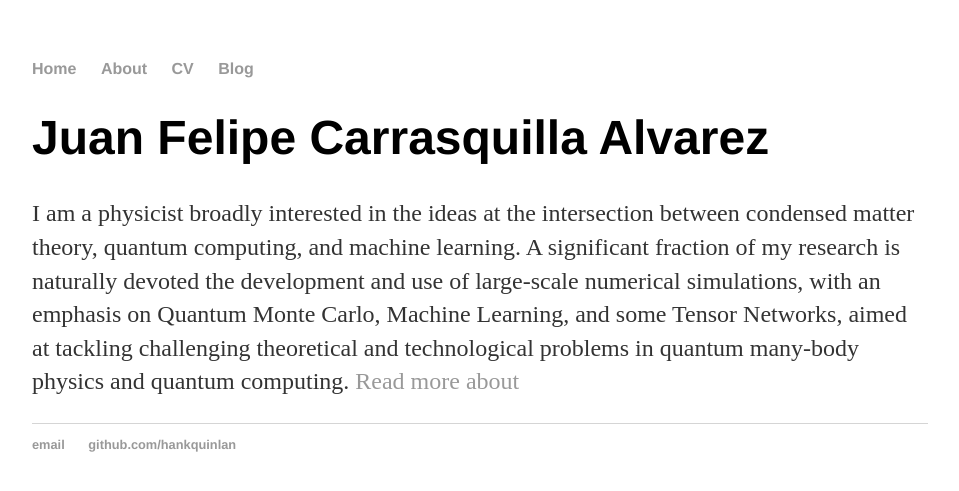
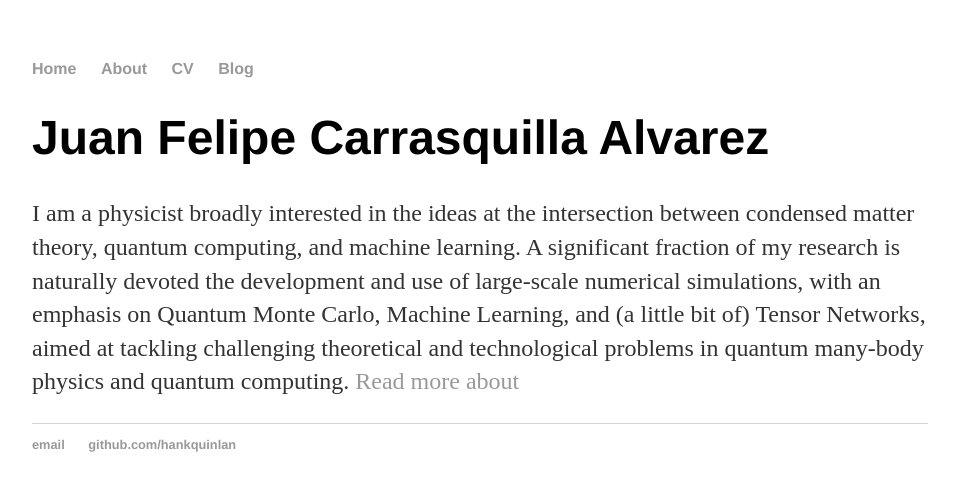
Before and after one commit to carrasqu/carrasqu.github.io, a Jekyll site: the page built from index.html, in a window 1280 px wide. Shown: the top 491 px of the page, without its empty margins (160-1119 px from the left). Built offline with Jekyll 4.4.1, drawn with Linux system fonts in a browser that asks for light colours.

Commit message:
fixed name

```diff
--- a/index.html
+++ b/index.html
@@ -1,8 +1,8 @@
 ---
 layout: default
-title: Hank Quinlan, Horrible Cop
+title: Juan Felipe Carrasquilla Alvarez
 ---
 <div class="blurb">
 	<h1>Juan Felipe Carrasquilla Alvarez</h1>
-	<p> I am a physicist broadly interested in the ideas at the intersection between condensed matter theory, quantum computing, and machine learning. A significant fraction of my research is naturally devoted the development and use of large-scale numerical simulations, with an emphasis on Quantum Monte Carlo, Machine Learning, and some Tensor Networks, aimed at tackling challenging theoretical and technological problems in quantum many-body physics and quantum computing. <a href="/about">Read more about </a></p>
+	<p> I am a physicist broadly interested in the ideas at the intersection between condensed matter theory, quantum computing, and machine learning. A significant fraction of my research is naturally devoted the development and use of large-scale numerical simulations, with an emphasis on Quantum Monte Carlo, Machine Learning, and (a little bit of) Tensor Networks, aimed at tackling challenging theoretical and technological problems in quantum many-body physics and quantum computing. <a href="/about">Read more about </a></p>
 </div><!-- /.blurb -->
```
